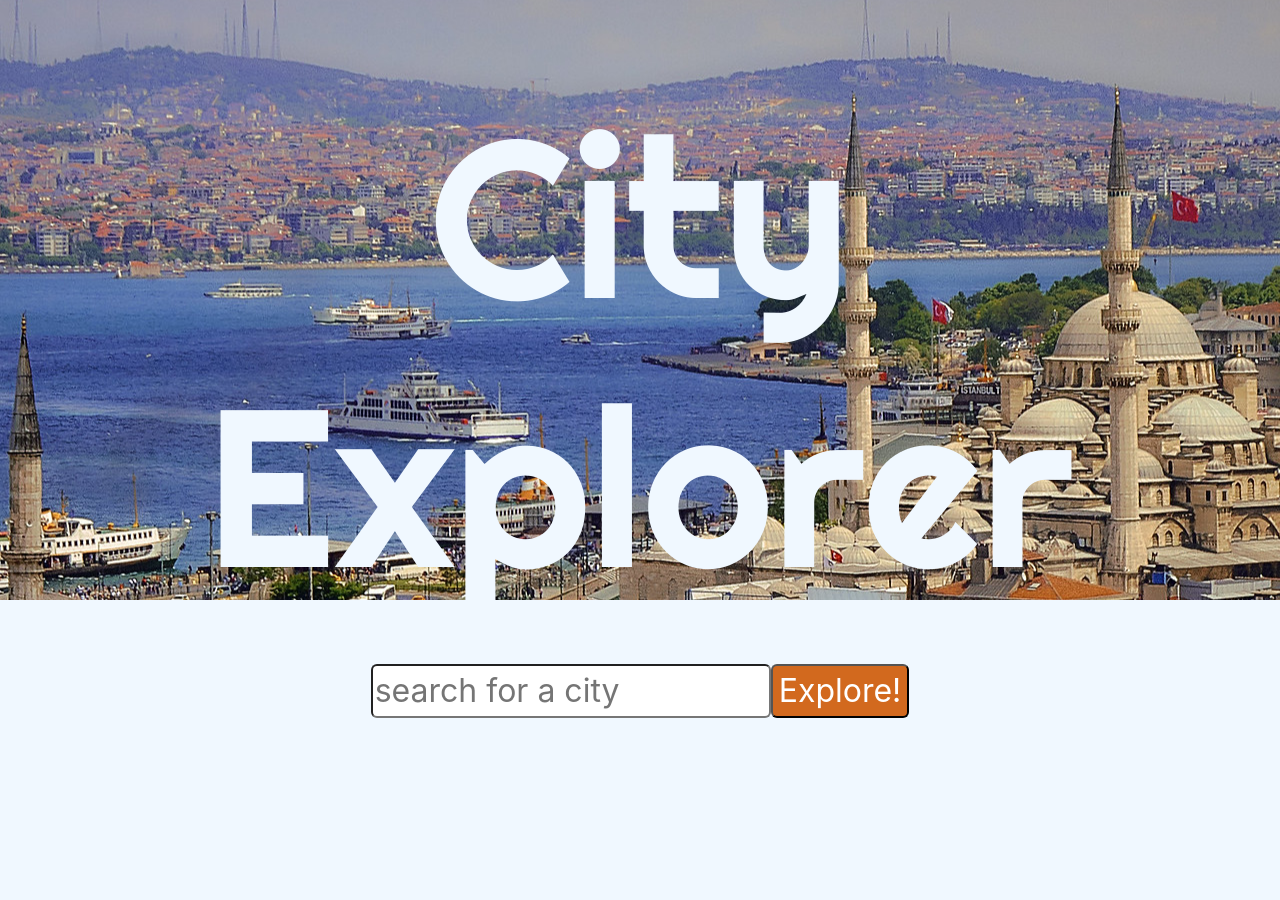
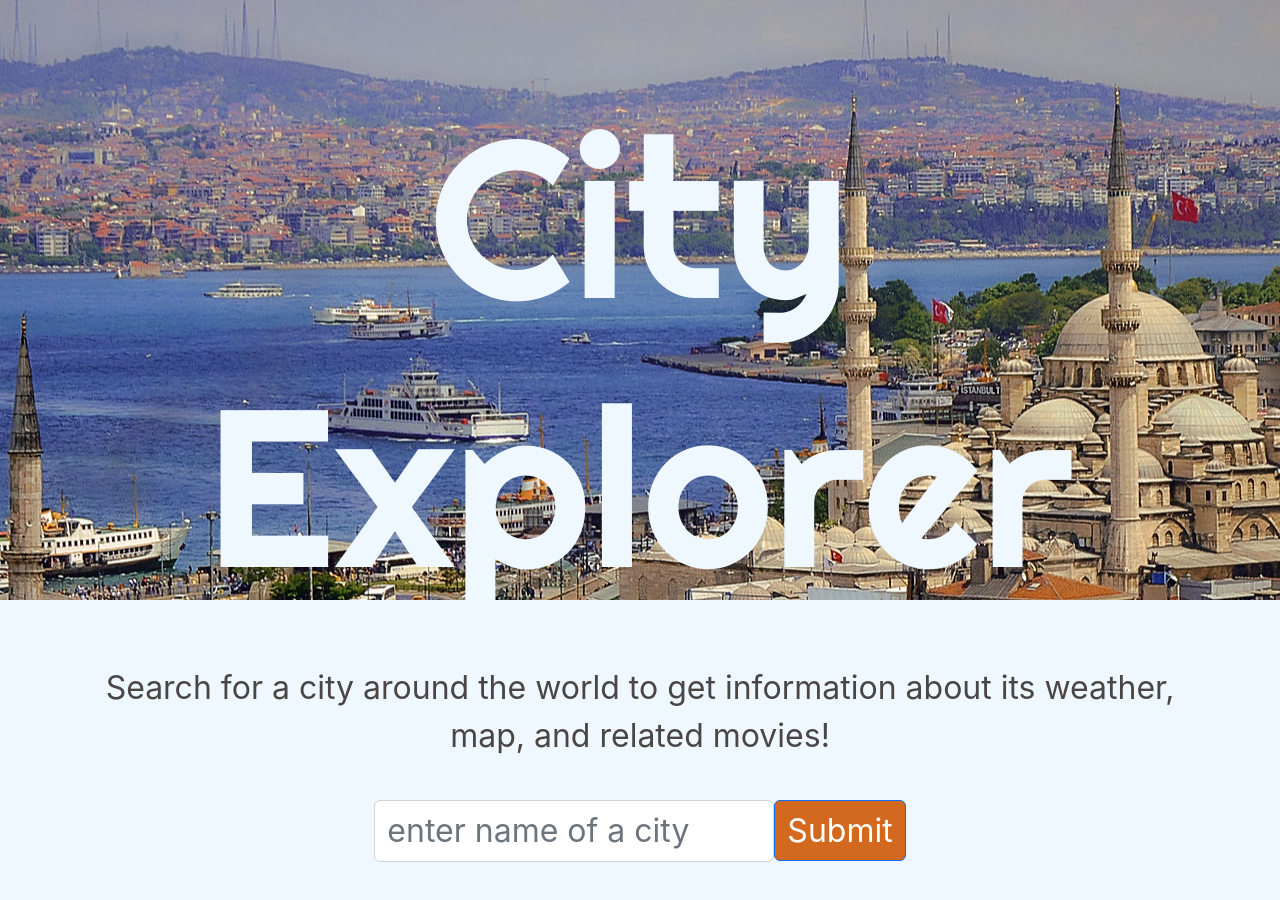
Before and after one commit to ezgi-c/city-explorer, a React (Create React App) app: page / in a window 1280 px wide. Shown: the top 900 px of the page. Built offline with nearby package versions, Linux system fonts and the light colour scheme; the HTML template or start-up script is replaced by a standard one.

Commit message:
completed lab 9

```diff
--- a/public/index.html
+++ b/public/index.html
@@ -2,14 +2,12 @@
 <html lang="en">
   <head>
     <meta charset="utf-8" />
-    <link rel="icon" href="%PUBLIC_URL%/favicon.ico" />
     <meta name="viewport" content="width=device-width, initial-scale=1" />
     <meta name="theme-color" content="#000000" />
     <meta
       name="description"
       content="Web site created using create-react-app"
     />
-    <link rel="apple-touch-icon" href="%PUBLIC_URL%/logo192.png" />
     <!--
       manifest.json provides metadata used when your web app is installed on a
       user's mobile device or desktop. See https://developers.google.com/web/fundamentals/web-app-manifest/
@@ -24,7 +22,7 @@
       work correctly both with client-side routing and a non-root public URL.
       Learn how to configure a non-root public URL by running `npm run build`.
     -->
-    <title>React App</title>
+    <title>City Explorer</title>
   </head>
   <body>
     <noscript>You need to enable JavaScript to run this app.</noscript>
--- a/src/App.css
+++ b/src/App.css
@@ -27,6 +27,40 @@ html {
   font-size: 14em;
 }
 
+
+.mb-3 {
+  display: flex;
+  flex-direction: column;
+  align-items: center;
+}
+
+.form {
+  margin-top: 2em;
+  display: flex;
+}
+
+.input {
+  width: 400px;
+  font-size: 2em;
+  margin-bottom: 1em;
+  border-radius: 6px;
+}
+
+.button, .button:hover {
+  font-size: 2em;
+  height: 1.9em;
+  background-color: chocolate;
+  color:white;
+  border-radius: 6px;
+}
+
+.button:active {
+  background-color: rgb(175, 87, 24)
+}
+
+.location {
+  margin-top: 3em;
+}
 h2 {
   color:rgb(80, 80, 182);
 }
@@ -35,29 +69,9 @@ h4 {
   color: gray;
 }
 
-input {
-  width: 400px;
-  font-size: 2em;
-  margin-bottom: 1em;
-  border-radius: 6px;
-}
-
-button {
-  font-size: 2em;
-  background-color: chocolate;
-  color:white;
-  border-radius: 6px;
-
-}
-
-button:active {
-  background-color: rgb(175, 87, 24)
-}
-
-
 .map {
   border: 3px solid chocolate;
-  margin: 3em,0;
+  margin: 3em;
 }
 
 .movies {
--- a/src/App.js
+++ b/src/App.js
@@ -4,6 +4,10 @@ import axios from "axios";
 import Header from "./Header";
 import Weather from "./Weather";
 import Movies from "./Movies";
+import SearchForm from "./SearchForm";
+import Location from "./Location";
+
+// import Alert from 'react-bootstrap/Alert';
 //import {Container, Form, Button} from 'react-bootstrap
 
 class App extends React.Component {
@@ -19,9 +23,13 @@ class App extends React.Component {
     };
   }
 
-  handleChange = (event) => this.setState({ searchQuery: event.target.value });
+  handleChange = (event) => {
+    event.preventDefault();
+    this.setState({ searchQuery: event.target.value });
+  };
 
-  getLocation = async () => {
+  getLocation = async (event) => {
+    event.preventDefault();
     try {
       // baseURL
       // ? is called a "query"
@@ -38,7 +46,6 @@ class App extends React.Component {
           location: response.data[0],
           latitude: response.data[0].lat,
           longitude: response.data[0].lon,
-
           error: false,
         },
         () => {
@@ -47,10 +54,13 @@ class App extends React.Component {
         }
       );
     } catch (error) {
-      // console.log(error);
+      console.log("Error in getLocation: ", error);
+      alert(`${error.message}. Code: ${error.code}`);
+      // used 'alert' inspired by Ethan's code
       this.setState({
-        error: true,
         location: false,
+        displayWeather: false,
+        displayMovies: false,
       });
     }
   };
@@ -59,15 +69,12 @@ class App extends React.Component {
     try {
       const url = `${process.env.REACT_APP_SERVER}/weather?lat=${this.state.latitude}&lon=${this.state.longitude}`;
       console.log("URL: ", url);
-      const response = await axios.get(url);
-      console.log("weather data from server: ", response.data);
-      this.setState({ forecast: response.data });
+      const weatherResponse = await axios.get(url);
+      console.log("weather data from server: ", weatherResponse.data);
+      this.setState({ forecast: weatherResponse.data, displayWeather: true });
     } catch (error) {
       console.log("Error in getForecast: ", error);
-      this.setState({
-        forecast: false,
-        serverError: true,
-      });
+      alert(`${error.message}. Code: ${error.code}`);
     }
   };
 
@@ -77,13 +84,10 @@ class App extends React.Component {
       console.log("URL: ", url);
       const response = await axios.get(url);
       console.log("movie data from server: ", response.data);
-      this.setState({ movies: response.data });
+      this.setState({ movies: response.data, displayMovies: true });
     } catch (error) {
-      console.log("Error in getForecast: ", error);
-      this.setState({
-        forecast: false,
-        serverError: true,
-      });
+      console.log("Error in getMovies: ", error);
+      alert(`${error.message}. Code: ${error.code}`);
     }
   };
 
@@ -91,46 +95,24 @@ class App extends React.Component {
     return (
       <div className="App">
         <Header />
-        <input
-          type="text"
-          onChange={this.handleChange}
-          placeholder="search for a city"
+        <SearchForm
+          handleChange={this.handleChange}
+          getLocation={this.getLocation}
         />
-        <button onClick={this.getLocation}>Explore!</button>
+        <Location
+          location={this.state.location}
+          latitude={this.state.latitude}
+          longitude={this.state.longitude}
+        />
+        <Weather
+          forecast={this.state.forecast}
+          displayWeather={this.state.displayWeather}
+        />
 
-        {this.state.location.display_name && (
-          <div>
-            <h2>
-              Welocome to {this.state.location.display_name}!
-            </h2>
-            <h4>
-              latitude : {this.state.latitude}, longitude :
-              {this.state.longitude}
-            </h4>
-            <img className="map"
-              src={`https://maps.locationiq.com/v3/staticmap?key=${process.env.REACT_APP_LOCATIONIQ_KEY}&center=${this.state.latitude},${this.state.longitude}&zoom=11&size=1400x400`}
-              alt="map"
-            />
-          </div>
-        )}
-        <br></br>
-        {this.state.forecast.length > 0 && (
-          <Weather forecast={this.state.forecast} />
-        )}
-        {this.state.serverError && (
-          <div>
-            <h1>Weather Forecast</h1>
-            <img id="dog" src="500dog.jpeg" alt="500: Internal Server Error" />
-          </div>
-        )}
         <Movies
-        movies={this.state.movies} />
-        {this.state.forecast.length < 1 && !(<Weather />)}
-        {this.state.error && (
-          <div>
-            <img id="cat" src="400.jpeg" alt="400: Bad Request" />
-          </div>
-        )}
+          movies={this.state.movies}
+          displayMovies={this.state.displayMovies}
+        />
       </div>
     );
   }
--- /dev/null
+++ b/src/Location.js
@@ -0,0 +1,32 @@
+import "./App.css";
+import React from "react";
+import { Container } from "react-bootstrap";
+
+class Location extends React.Component {
+  render() {
+    const display_name = this.props.location.display_name;
+    const latitude = this.props.latitude;
+    const longitude = this.props.longitude;
+
+    return (
+      <Container className="location">
+        {display_name && (
+          <div>
+            <h2>Welocome to {display_name}!</h2>
+            <h4>
+              latitude : {latitude}, longitude :
+              {longitude}
+            </h4>
+            <img
+              className="map"
+              src={`https://maps.locationiq.com/v3/staticmap?key=${process.env.REACT_APP_LOCATIONIQ_KEY}&center=${latitude},${longitude}&zoom=11&size=1400x400`}
+              alt="map"
+            />
+          </div>
+        )}
+      </Container>
+    );
+  }
+}
+
+export default Location;
--- /dev/null
+++ b/src/SearchForm.js
@@ -0,0 +1,26 @@
+import "./App.css";
+import React from "react";
+import {Form, Button, Container} from "react-bootstrap";
+
+
+class SearchForm extends React.Component {
+  render() {
+    return (
+      <Container >
+      <Form>
+        <Form.Group className="mb-3" controlId="formBasicEmail">
+          <Form.Label style={{fontSize: "2em", color: "rgb(74, 70, 70)"}}>Search for a city around the world to get information about its weather, map, and related movies!</Form.Label>
+        <div className="form">
+        <Form.Control className="input" type="text" placeholder="enter name of a city" onChange={this.props.handleChange}/>
+        <Button className="button" type="submit" onClick={this.props.getLocation}>
+          Submit
+        </Button>
+        </div>
+        </Form.Group>
+      </Form>
+      </Container>
+    );
+  }
+}
+
+export default SearchForm;
--- a/src/Weather.js
+++ b/src/Weather.js
@@ -3,23 +3,37 @@ import { Accordion, Container } from "react-bootstrap";
 
 class Weather extends React.Component {
   render() {
+    const forecast = this.props.forecast;
     return (
       <div className="weather">
+        {this.props.displayWeather && (
+          <>
             <h1>Weather Forecast</h1>
-
             <Container>
               <Accordion defaultActiveKey="0">
-            {this.props.forecast.map((day, idx) => (
+                {forecast.map((day, idx) => (
+                  <WeatherDay idx={idx} day={day} />
+                ))}
+              </Accordion>
+            </Container>
+          </>
+        )}
+      </div>
+    );
+  }
+}
+
+class WeatherDay extends React.Component {
+  render() {
+    const day = this.props.day;
+    const idx = this.props.idx;
+    return (
       <Accordion.Item eventKey={idx} key={idx}>
         <Accordion.Header>{day.date}</Accordion.Header>
         <Accordion.Body>
           <h4>{day.forecast}</h4>
         </Accordion.Body>
       </Accordion.Item>
-            ))}
-          </Accordion>
-        </Container>
-      </div>
     );
   }
 }
```
Also changed, not shown: src/Movies.js (+27 -13 lines), public/manifest.json, 1 other file (tests, documents, lock files or other folders). Lines whose indentation alone changed are shown as unchanged.
